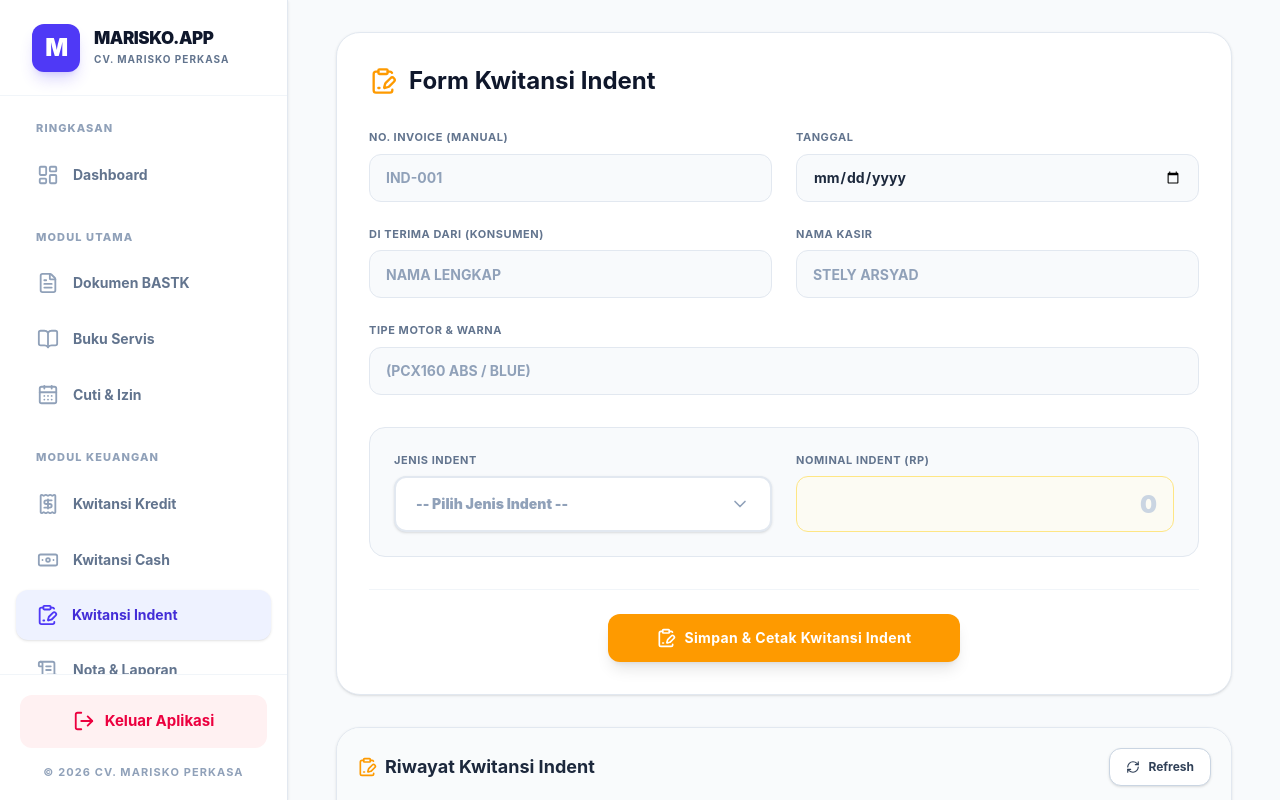
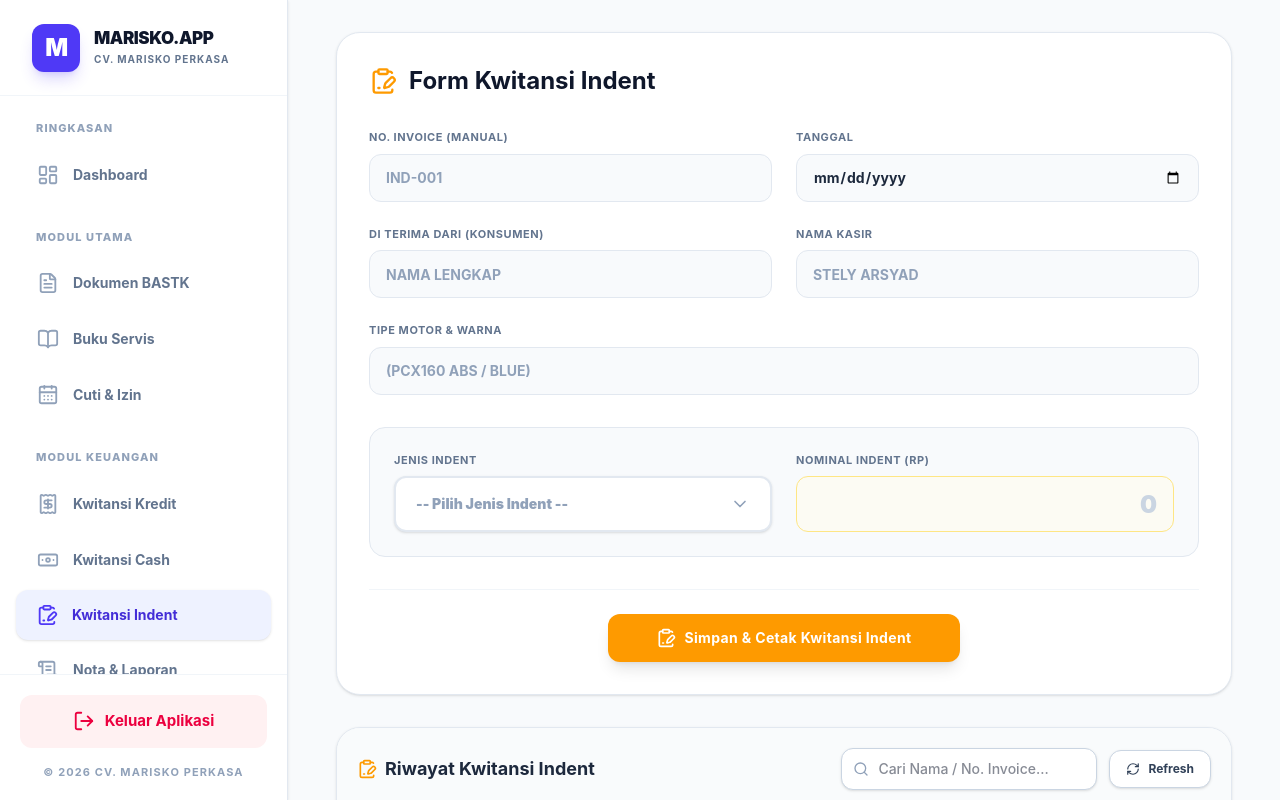
Before and after one commit to safrin-99/marisko-app, a React (Vite) app: page /kwitansi-indent in a window 1280 px wide. Built offline with nearby package versions, Linux system fonts and the light colour scheme; no server answers; the database is empty; sample sign-in values are in the browser's storage.

Commit message:
Menambahkan Fitur Search di Kwitansi Indent

```diff
--- a/src/pages/KwitansiIndentPage.jsx
+++ b/src/pages/KwitansiIndentPage.jsx
@@ -1,6 +1,7 @@
 import React, { useState, useEffect } from 'react';
 import { createPortal } from 'react-dom';
-import { Edit, Trash2, RefreshCw, X, CheckCircle2, AlertCircle, Printer, ChevronDown, ClipboardSignature, FileText, Clock } from 'lucide-react';
+// SAKTI: Menambahkan Search pada import lucide-react
+import { Edit, Trash2, RefreshCw, X, CheckCircle2, AlertCircle, Printer, ChevronDown, ClipboardSignature, FileText, Clock, Search } from 'lucide-react';
 import { supabase } from '../lib/supabase';
 import { jsPDF } from "jspdf";
 
@@ -23,6 +24,9 @@ export default function KwitansiIndentPage() {
 
   const [isDropdownOpen, setIsDropdownOpen] = useState(false);
   const [logoBase64, setLogoBase64] = useState('');
+
+  // SAKTI: State baru untuk fitur pencarian
+  const [searchTerm, setSearchTerm] = useState('');
 
   useEffect(() => {
     fetchHistory();
@@ -334,7 +338,6 @@ export default function KwitansiIndentPage() {
                 </div>
               </section>
 
-              {/* SAKTI: Tombol aksi diformat menggunakan flex-col sm:flex-row agar turun rapi di HP */}
               <div className="flex justify-center gap-3 sm:gap-4 pt-4 sm:pt-6 border-t border-slate-100 flex-col sm:flex-row">
                 {isEditing && (
                   <button type="button" onClick={resetForm} className="px-6 sm:px-8 py-3 sm:py-3.5 bg-white border border-slate-300 text-slate-700 rounded-xl text-sm font-bold hover:bg-slate-50 transition-all duration-200 active:scale-95 shadow-sm flex items-center justify-center w-full sm:w-auto">
@@ -351,16 +354,29 @@ export default function KwitansiIndentPage() {
         </div>
 
         <div className="bg-white rounded-3xl shadow-sm border border-slate-200 overflow-hidden">
-          {/* SAKTI: Bagian Judul dan Tombol Segarkan Data disesuaikan untuk layar HP dan Desktop */}
+
+          {/* SAKTI: Bagian Judul dan Tombol Segarkan Data disesuaikan untuk layar HP dan Desktop + FITUR SEARCH */}
           <div className="bg-slate-50/80 border-b border-slate-200 p-4 md:p-5 flex flex-col sm:flex-row justify-between items-start sm:items-center gap-3.5">
             <h3 className="text-lg font-bold text-slate-800 flex items-center"><ClipboardSignature className="w-5 h-5 mr-2 text-amber-500" /> Riwayat Kwitansi Indent</h3>
-            <button onClick={fetchHistory} className="w-full sm:w-auto flex items-center justify-center text-xs font-bold text-slate-700 bg-white border border-slate-300 px-4 py-2.5 rounded-xl active:scale-95 shadow-sm hover:bg-slate-100 transition-all duration-200">
-              <RefreshCw className={`w-3.5 h-3.5 mr-2 ${isLoading ? 'animate-spin' : ''}`} /> Refresh
-            </button>
+
+            <div className="flex flex-col sm:flex-row items-center gap-3 w-full sm:w-auto">
+              <div className="relative w-full sm:w-64">
+                <Search className="w-4 h-4 absolute left-3 top-1/2 transform -translate-y-1/2 text-slate-400" />
+                <input
+                  type="text"
+                  placeholder="Cari Nama / No. Invoice..."
+                  value={searchTerm}
+                  onChange={(e) => setSearchTerm(e.target.value)}
+                  className="w-full pl-9 pr-4 py-2 sm:py-2.5 bg-white border border-slate-300 rounded-xl text-xs sm:text-sm font-medium focus:outline-none focus:border-amber-500 focus:ring-4 focus:ring-amber-500/10 transition-all shadow-sm"
+                />
+              </div>
+              <button onClick={fetchHistory} className="w-full sm:w-auto flex items-center justify-center text-xs font-bold text-slate-700 bg-white border border-slate-300 px-4 py-2.5 rounded-xl active:scale-95 shadow-sm hover:bg-slate-100 transition-all duration-200">
+                <RefreshCw className={`w-3.5 h-3.5 mr-2 ${isLoading ? 'animate-spin' : ''}`} /> Refresh
+              </button>
+            </div>
           </div>
 
           <div className="overflow-x-auto max-h-[420px] scrollbar-thin">
-            {/* SAKTI: Tambahan whitespace-nowrap pada tag table */}
             <table className="w-full text-sm text-left border-collapse min-w-[900px] lg:min-w-full">
               <thead className="text-[11px] text-slate-500 uppercase sticky top-0 z-10 bg-slate-100 shadow-sm">
                 <tr className="border-b border-slate-200">
@@ -372,7 +388,14 @@ export default function KwitansiIndentPage() {
                 </tr>
               </thead>
               <tbody className="divide-y divide-slate-100">
-                {historyData.map((row, idx) => {
+                {historyData
+                  .filter((row) => {
+                    if (!searchTerm) return true;
+                    const keyword = searchTerm.toLowerCase();
+                    const searchString = `${row?.noInvoice || ''} ${row?.diterimaDari || ''} ${row?.tipeMotor || ''} ${row?.kasir || ''} ${row?.jenisIndent || ''}`.toLowerCase();
+                    return searchString.includes(keyword);
+                  })
+                  .map((row, idx) => {
                     const { date, time } = formatDateTime(row.created_at, row.tanggal);
                     return (
                     <tr key={`${row?.noInvoice || idx}-${idx}`} className="hover:bg-amber-50/40 transition-colors">
```
